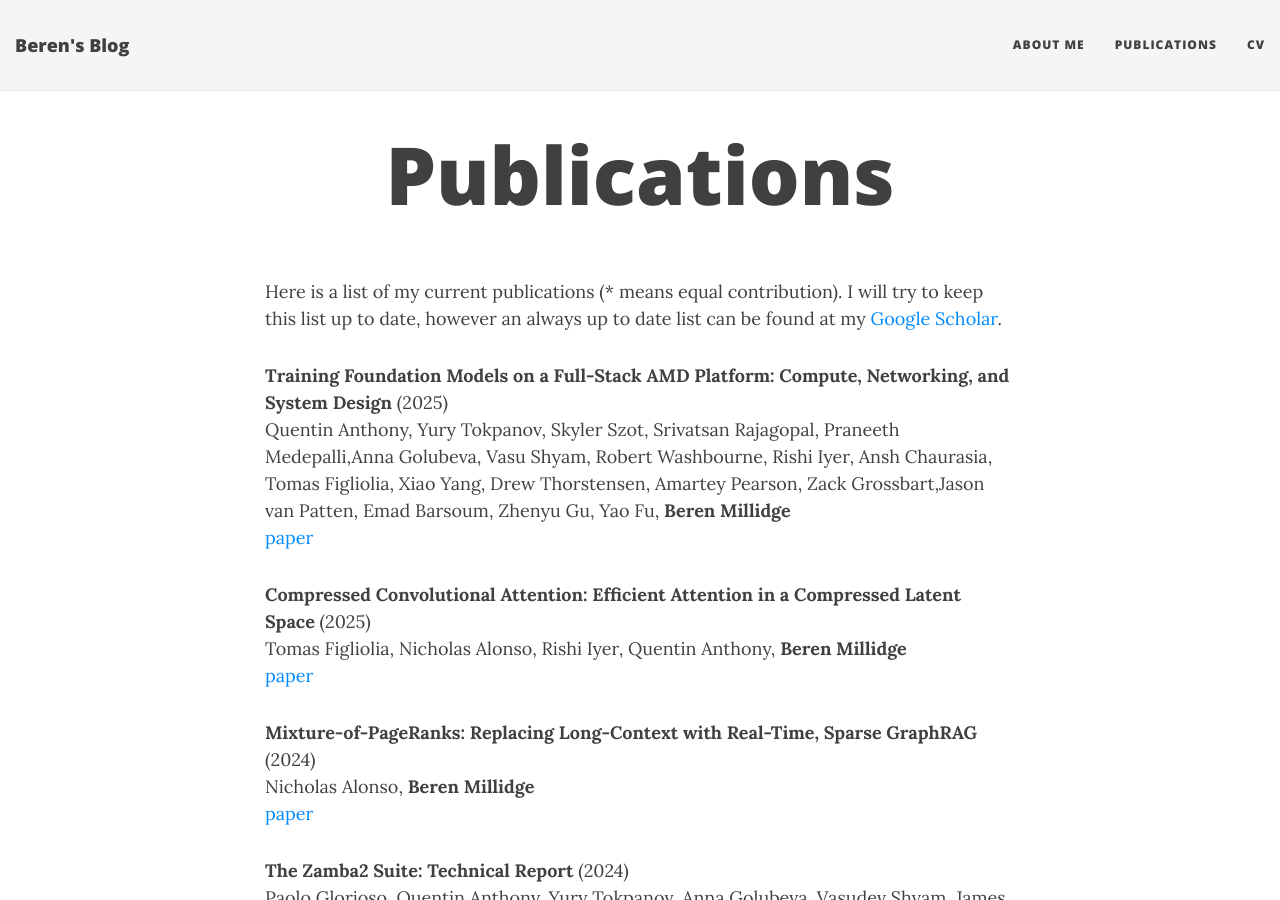
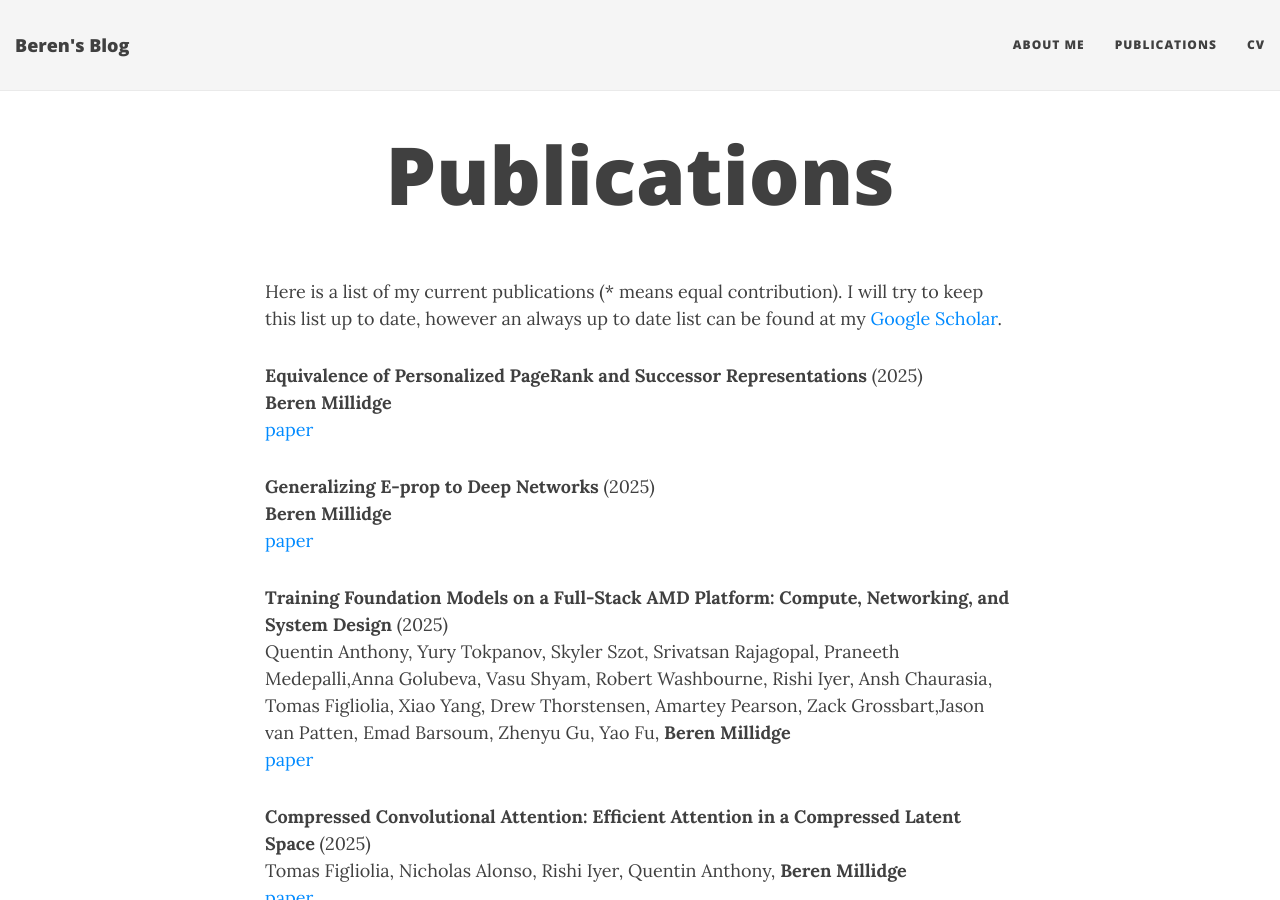
Before and after one commit to BerenMillidge/BerenMillidge.github.io, a Jekyll site: the page built from publications.md, in a window 1280 px wide and 900 px high. Built offline with Jekyll 4.4.1, drawn with Linux system fonts in a browser that asks for light colours; nearby versions of some CDN libraries.

Commit message:
Add new publications to the list

```diff
--- a/publications.md
+++ b/publications.md
@@ -4,6 +4,10 @@ title: Publications
 ---
 
 Here is a list of my current publications (* means equal contribution). I will try to keep this list up to date, however an always up to date list can be found at my [Google Scholar](https://scholar.google.com/citations?user=3GGkFTkAAAAJ&hl=en&oi=ao).
+
+**Equivalence of Personalized PageRank and Successor Representations** (2025) <br /> **Beren Millidge** <br /> [paper](https://arxiv.org/abs/2512.24722)
+
+**Generalizing E-prop to Deep Networks** (2025) <br /> **Beren Millidge** <br /> [paper](https://arxiv.org/abs/2512.24506)
 
 **Training Foundation Models on a Full-Stack AMD Platform: Compute, Networking, and System Design** (2025) <br /> Quentin Anthony, Yury Tokpanov, Skyler Szot, Srivatsan Rajagopal, Praneeth Medepalli,Anna Golubeva, Vasu Shyam, Robert Washbourne, Rishi Iyer, Ansh Chaurasia, Tomas Figliolia, Xiao Yang, Drew Thorstensen, Amartey Pearson, Zack Grossbart,Jason van Patten, Emad Barsoum, Zhenyu Gu, Yao Fu, **Beren Millidge** <br /> [paper](https://arxiv.org/abs/2511.17127v1)
 
```
